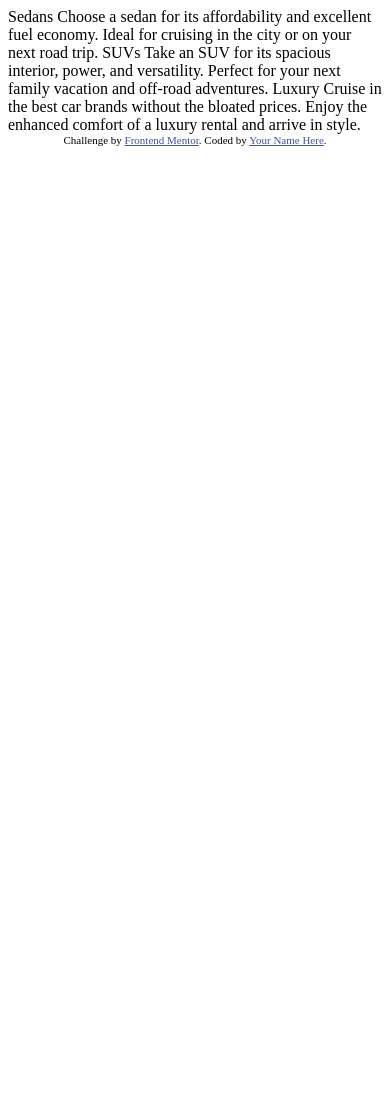
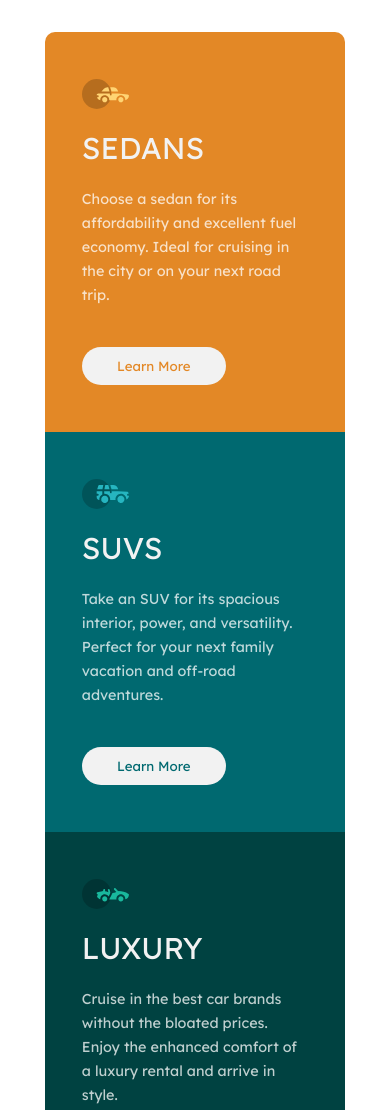
Before and after one commit to ildi0818/3-Column-Card-Component, a plain HTML site: page index.html in a window 390 px wide. Shown: the top 1110 px of the page. Before the commit the page ends 844 px from the top, so only its background shows below. Drawn offline with Linux system fonts and the light colour scheme; a web font is replaced by a local one.

Commit message:
mobile first added

```diff
--- a/index.html
+++ b/index.html
@@ -5,32 +5,43 @@
   <meta name="viewport" content="width=device-width, initial-scale=1.0"> <!-- displays site properly based on user's device -->
 
   <link rel="icon" type="image/png" sizes="32x32" href="./images/favicon-32x32.png">
-
+  <link rel="stylesheet" href="style.css">
   <title>Frontend Mentor | 3-column preview card component</title>
 
-  <!-- Feel free to remove these styles or customise in your own stylesheet 👍 -->
-  <style>
-    .attribution { font-size: 0.6875rem; text-align: center; }
-    .attribution a { color: hsl(228, 45%, 44%); }
-  </style>
 </head>
 <body>
 
-  Sedans
+  <div class="container">
+    <div>
+      <img src="./images/icon-sedans.svg" alt="sedans">
+      <h1>Sedans</h1>
+      <p>
         Choose a sedan for its affordability and excellent fuel economy. Ideal for cruising in the city
         or on your next road trip.
+      </p>
+      <button>Learn More</button>
+    </div>
 
-  SUVs
+    <div>
+      <img src="./images/icon-suvs.svg" alt="suvs">
+      <h1>SUVs</h1>
+      <p>
         Take an SUV for its spacious interior, power, and versatility. Perfect for your next family vacation
         and off-road adventures.
+      </p>
+      <button>Learn More</button>
+    </div>
 
-  Luxury
+    <div>
+      <img src="./images/icon-luxury.svg" alt="luxury">
+      <h1>Luxury</h1>
+      <p>
         Cruise in the best car brands without the bloated prices. Enjoy the enhanced comfort of a luxury
         rental and arrive in style.
+      </p>
+      <button>Learn More</button>
+    </div>
+  </div>
 
-  <footer class="attribution">
-    Challenge by <a href="https://www.frontendmentor.io?ref=challenge">Frontend Mentor</a>.
-    Coded by <a href="#">Your Name Here</a>.
-  </footer>
 </body>
 </html>
--- /dev/null
+++ b/style.css
@@ -0,0 +1,108 @@
+@import url('https://fonts.googleapis.com/css2?family=Lexend+Deca&display=swap');
+@import url('https://fonts.googleapis.com/css2?family=Big+Shoulders:opsz,wght@10..72,100..900&display=swap');
+* {
+    margin: 0;
+    padding: 0;
+    box-sizing: border-box;
+}
+
+body {
+    font-size: 15px;
+    min-height: 100vh;
+    display: flex;
+    align-items: center;
+    justify-content: center;
+    padding: 2rem 0;
+}
+
+.container {
+    width: 90%;
+    max-width: 300px;
+    min-height: auto;
+    border-radius: 10px;
+    overflow: hidden;
+    margin: 0 auto;
+    display: flex;
+    flex-direction: column;
+    justify-content: center;
+}
+
+.container > div {
+    padding: 2.3rem;
+    height: 25rem;
+    display: flex;
+    flex-direction: column;
+    justify-content: space-around;
+}
+
+img {
+    width: 21%;
+}
+
+h1 {
+    color: hsl(0, 0%, 95%);
+    font-family: "Big Shoulders", "Lexend Deca", sans-serif;
+    font-weight: 400;
+    text-transform: uppercase;
+}
+
+.container > div:first-child {
+    background-color: hsl(31, 77%, 52%);
+}
+
+.container > div:nth-child(2) {
+    background-color: hsl(184, 100%, 22%);
+}
+
+.container > div:last-child {
+    background-color: hsl(179, 100%, 13%);
+}
+
+p {
+    color: hsla(0, 0%, 100%, 0.75);
+    font-size: .9rem;
+    line-height: 1.5rem;
+    font-family: "Lexend Deca", "Big Shoulders", sans-serif;
+}
+
+button {
+    font-family: "Lexend Deca",sans-serif;
+    background-color: hsl(0, 0%, 95%);
+    width: 9rem;
+    padding: .7rem 1.6rem;
+    border-radius: 20px;
+    border: none;
+    margin-top: 1.2rem;
+}
+
+.container > div:first-child button {
+    color: hsl(31, 77%, 52%);
+}
+
+.container > div:nth-child(2) button {
+    color: hsl(184, 100%, 22%);
+}
+
+.container > div:last-child button {
+    color: hsl(179, 100%, 13%);
+}
+
+button:hover {
+    border: 2px solid hsl(0, 0%, 95%);
+    cursor: pointer;
+}
+
+.container > div:first-child button:hover {
+    background-color: hsl(31, 77%, 52%);
+    color: hsl(0, 0%, 95%);
+}
+
+.container > div:nth-child(2) button:hover {
+    background-color: hsl(184, 100%, 22%);
+    color: hsl(0, 0%, 95%);
+}
+
+.container > div:last-child button:hover {
+    background-color: hsl(179, 100%, 13%);
+    color: hsl(0, 0%, 95%);
+}
```
Lines whose indentation alone changed are shown as unchanged.
